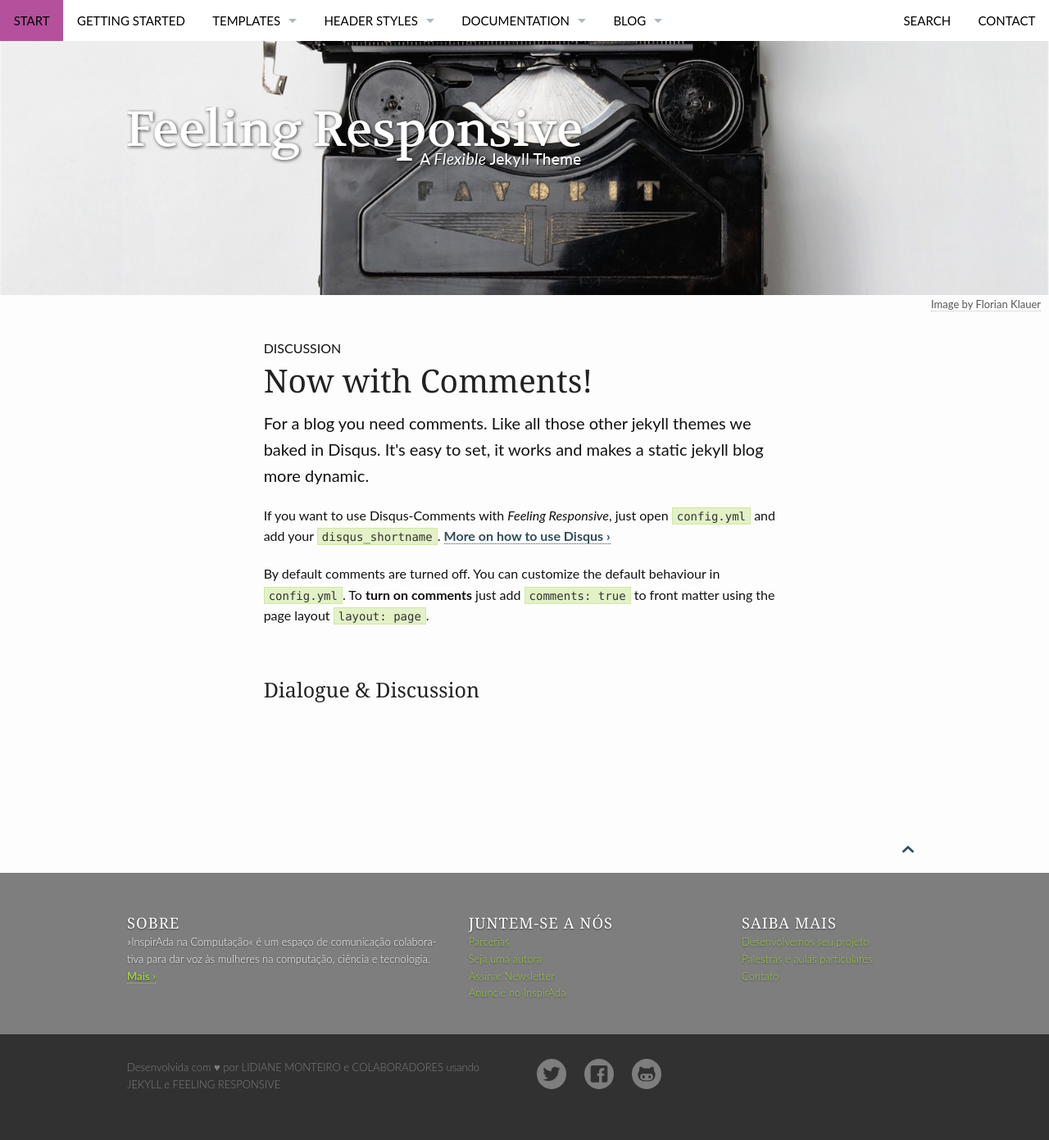
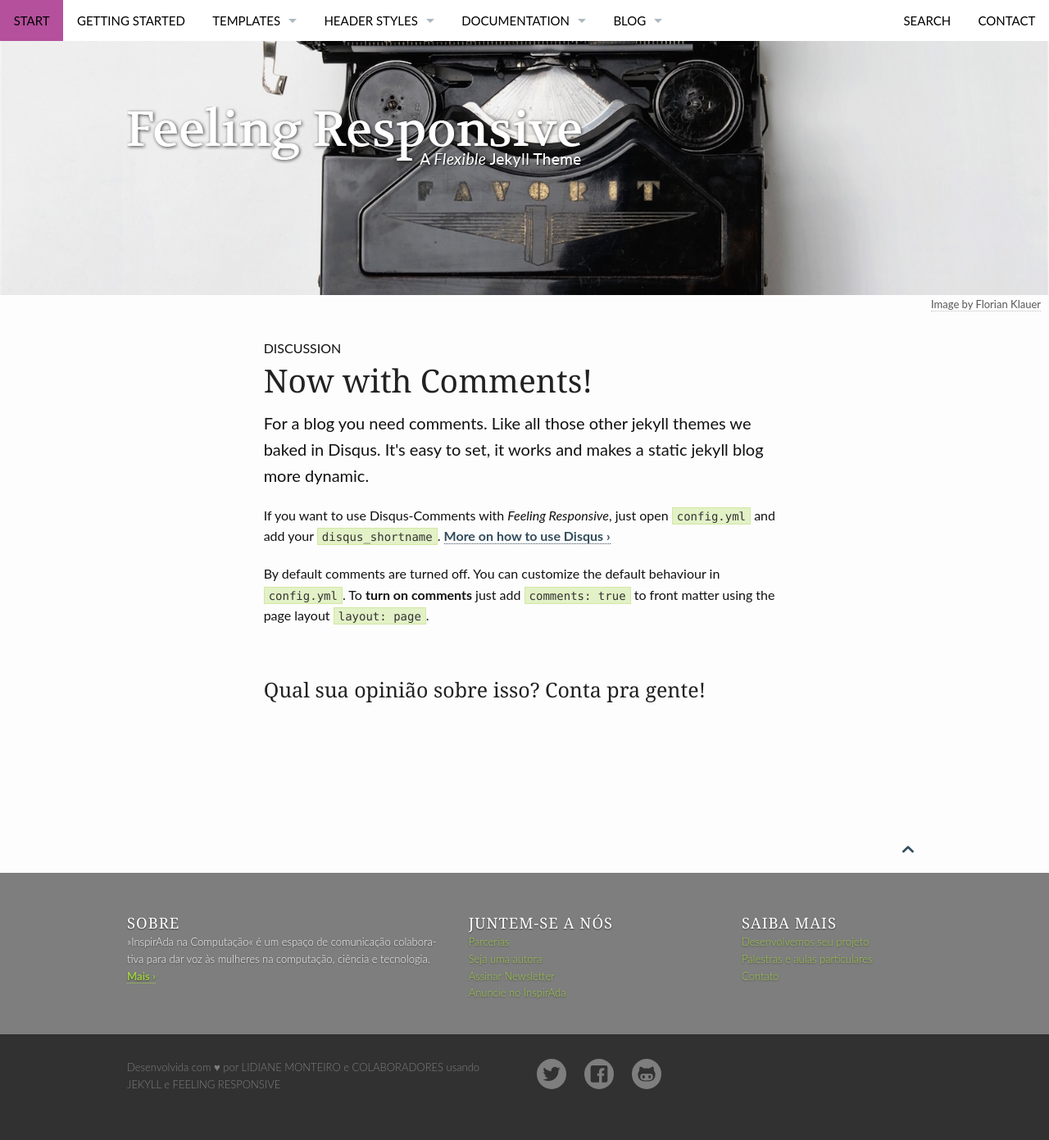
Before and after one commit to inspiradanacomputacao/inspiradanacomputacao.github.io, a Jekyll site: the page built from _posts/design/2015-11-15-comments.md, in a window 1280 px wide. Shown: the whole page at 82% size. Built offline with Jekyll 4.4.1, drawn with Linux system fonts in a browser that asks for light colours; comment, search, counter and statistics services are not loaded; some of the changed lines change nothing that is shown.

Commit message:
#10 Traduzindo titulos/itens

```diff
--- a/_data/language.yml
+++ b/_data/language.yml
@@ -2,23 +2,23 @@ info_website: "Sobre"
 archive: "Arquivos"
 blog_archive: "Arquivos do Blog"
 blog: "Blog"
-comments_headline: "Dialogue &amp; Discussion"
+comments_headline: "Qual sua opinião sobre isso? Conta pra gente!"
 more: "Mais ›"
 more_articles: "Mais artigos"
 navigation_title: "Navegação"
-new_blog_entries: "New Blog Articles"
+new_blog_entries: "Novos Artigos no Blog"
 next: "Próximo"
 next_posts: "Próximo Posts"
 previous: "Anterior"
 previous_posts: "Posts Anterior"
-read: "Read"
+read: "Leia"
 read_more: "Leia Mais›"
-if_you_are_not_redirected_automatically: "If you are not redirected automatically,"
-click_here: "click here"
-next_post_in: "Next Post in"
-previous_post_in: "Previous Post in"
+if_you_are_not_redirected_automatically: "Se você não for redirecionado automaticamente,"
+click_here: "click aqui"
+next_post_in: "Próximo Post em"
+previous_post_in: "Post Anterior em"
 breadcrumb_start: "Start"
-edit: "Edit"
-this_content_is_open_source: "This content is open source."
+edit: "Editar"
+this_content_is_open_source: "Este conteúdo é open source."
 help_improve_it: "Help improve it"
-enter_search_term: "Enter search term and hit enter"
+enter_search_term: "Digite um termo para pesquisar e tecle enter"
```
